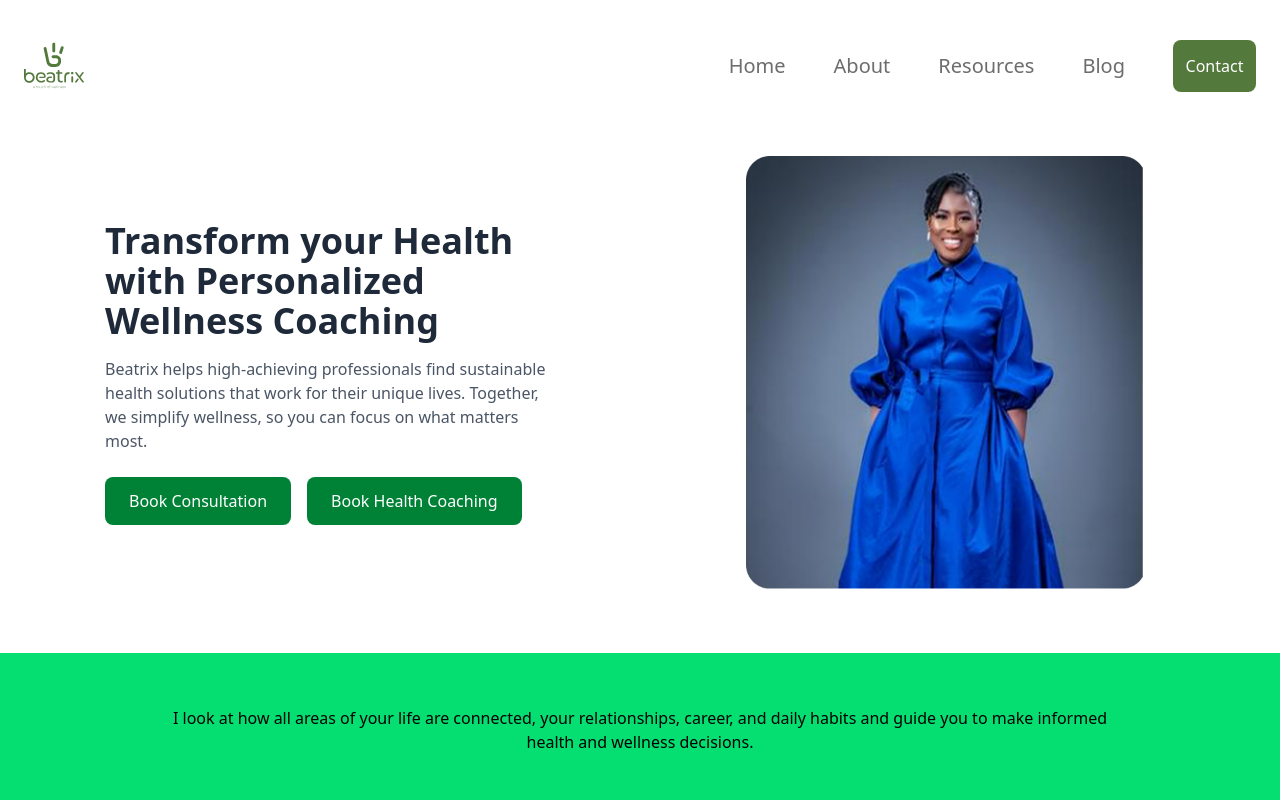
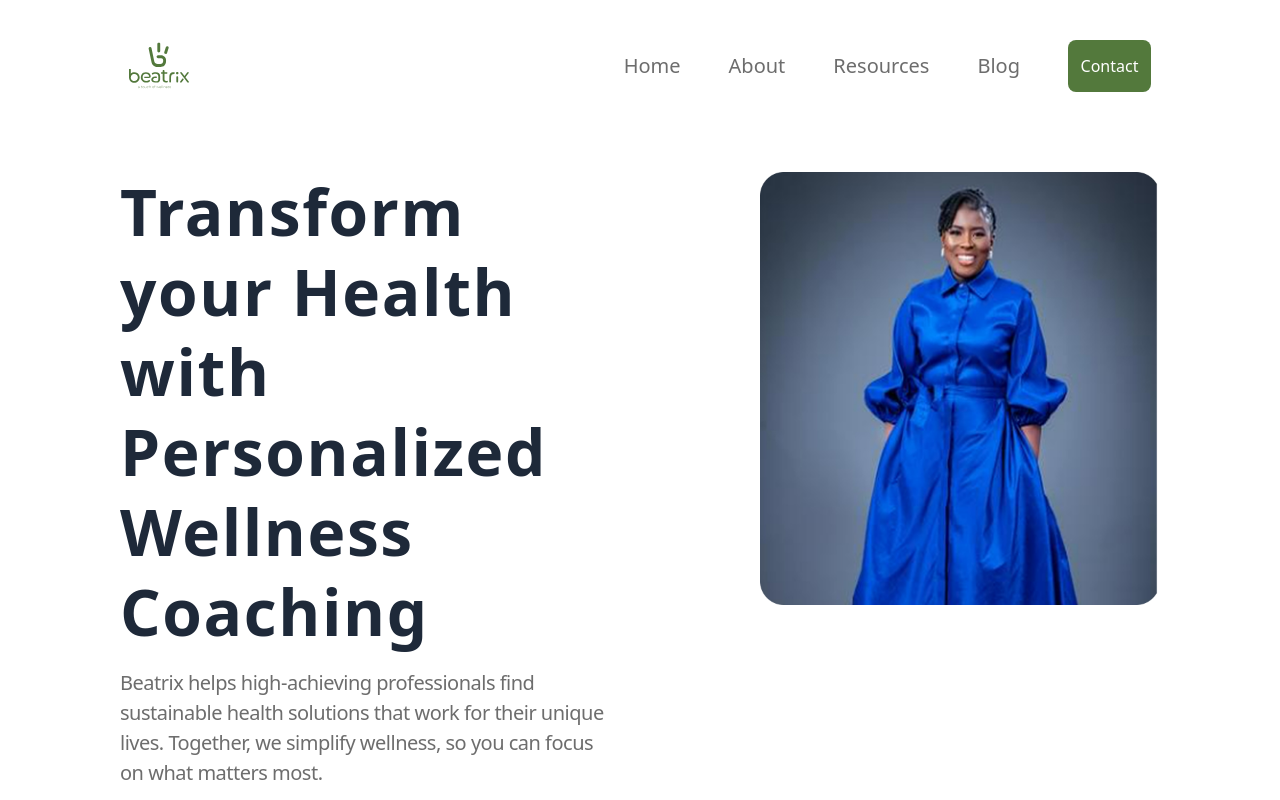
Before and after one commit to AfubeAngel/Beatrix-website, a Next.js app: page / in a window 1280 px wide. Shown: the top 800 px of the page. Built offline with nearby package versions, Linux system fonts and the light colour scheme.

Commit message:
add hero section in the home page

```diff
--- a/pages/components/Navbar.tsx
+++ b/pages/components/Navbar.tsx
@@ -6,7 +6,7 @@ const Navbar = () => {
   const [isOpen, setIsOpen] = useState(false);
 
   return (
-    <nav className="bg-white mt-6 lg:mt-10 w-full z-50">
+    <nav className="bg-white mt-6 lg:mt-10 w-full z-50 px-4 lg:px-[105px]">
       <div className="max-w-7xl mx-auto px-4 lg:px-6">
         <div className="flex justify-between items-center ">
           {/* Logo */}
--- a/pages/components/home/hero.tsx
+++ b/pages/components/home/hero.tsx
@@ -2,24 +2,33 @@ import Image from "next/image";
 
 const Hero = () => {
   return (
-<section className="grid grid-cols-1 md:grid-cols-2 items-center justify-center gap-12 lg:gap-[154px] bg-white py-16 px-6 lg:px-[105px] max-w-7xl mx-auto">
-  <div className="max-w-3xl text-center md:text-left mx-auto">
-    <h2 className="text-4xl font-bold text-gray-800">
-      Transform your Health with Personalized Wellness Coaching
-    </h2>
-    <p className="mt-4 text-gray-600">
-      Beatrix helps high-achieving professionals find sustainable health solutions that work for their unique lives.
-      Together, we simplify wellness, so you can focus on what matters most.
-    </p>
-    <div className="flex flex-col md:flex-row gap-4 justify-center md:justify-start">
-      <button className="mt-6 px-6 py-3 bg-green-700 text-white rounded-lg">Book Consultation</button>
-      <button className="mt-6 px-6 py-3 bg-green-700 text-white rounded-lg">Book Health Coaching</button>
+    <section className="flex flex-col lg:flex-row gap-12 xl:gap-[154px] mt-10 lg:mt-20 mb-6 lg:mb-10 justify-center px-4 lg:px-[120px] ">
+    <div className="max-w-3xl text-center lg:text-left ">
+      <h2 className="xl:text-[64px] text-[36px] tracking-wide font-semibold text-gray-800 p-0 xl:leading-20 ">
+        Transform your Health with Personalized Wellness Coaching
+      </h2>
+      <p className="lg:max-w-[528px] mt-4 text-default text-[20px] tracking-tight">
+        Beatrix helps high-achieving professionals find sustainable health
+        solutions that work for their unique lives. Together, we simplify
+        wellness, so you can focus on what matters most.
+      </p>
+      <div className="flex flex-col md:flex-row gap-4 justify-center lg:justify-start mt-5 lg:mt-10 ">
+        <button className="px-6 py-3 bg-green-700 text-white rounded-lg">
+          Book Consultation
+        </button>
+        <button className="px-6 py-3 bg-green-700 text-white rounded-lg">
+          Book Health Coaching
+        </button>
+      </div>
     </div>
-  </div>
-  <div className="flex justify-center">
-    <Image src="/heroImage.png" alt="Coach" width={400} height={433} className="w-full max-w-[400px]" />
-  </div>
-</section>
+      <Image
+        src="/hero-image.jpg"
+        alt="Coach"
+        width={400}
+        height={433}
+        className="w-full lg:max-w-[400px] h-[433px] "
+      />
+  </section>
   );
 };
 
```
